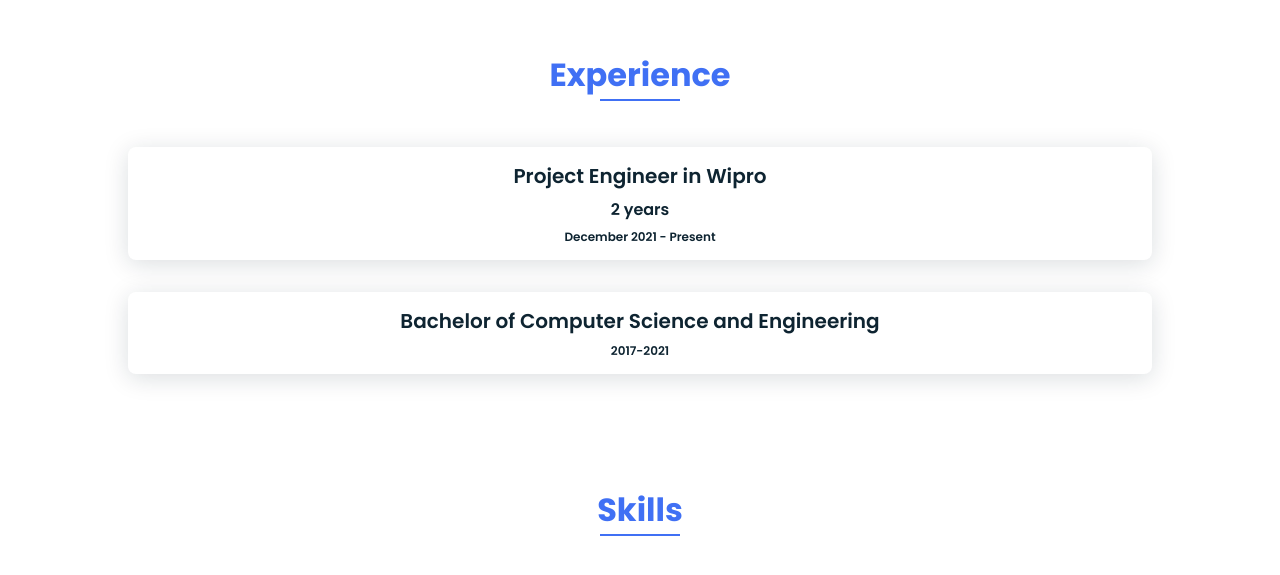
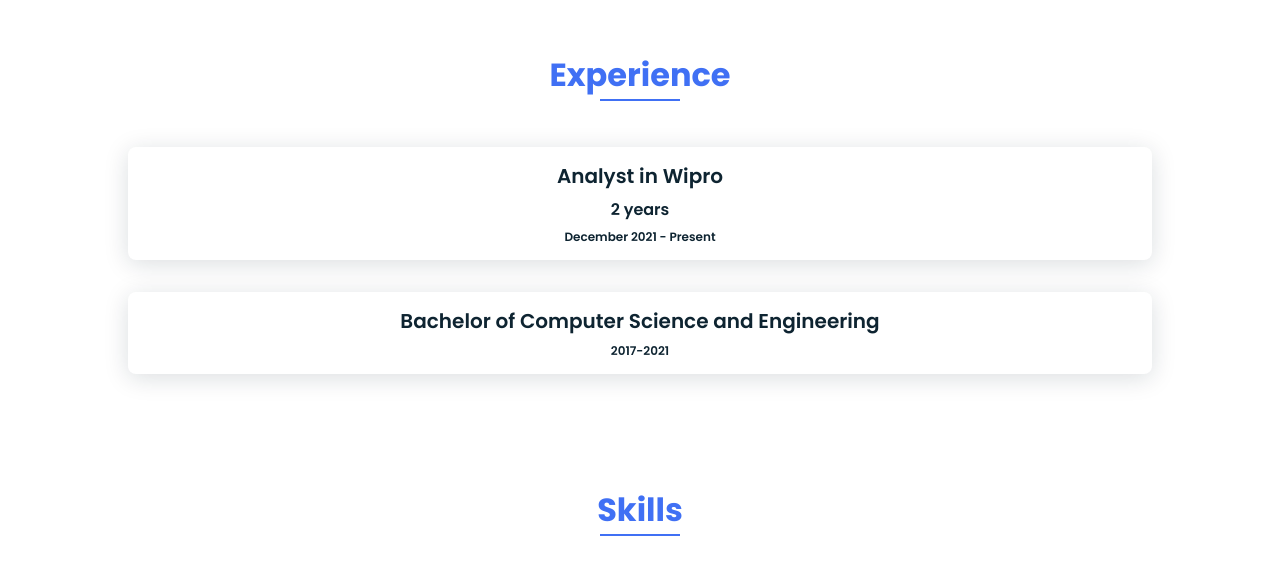
Before and after one commit to vijayakumarvv/Portfolio, a plain HTML site: page index.html in a window 1280 px wide. Shown: the part 1918-2493 px from the top of the page. Drawn offline with nearby package versions, Linux system fonts and the light colour scheme.

Commit message:
Update index.html

```diff
--- a/index.html
+++ b/index.html
@@ -113,7 +113,7 @@
         <div class="education-data">
           <div class="education-names">
             <!-- <i class="bx bxl-html5 skills-icon"></i> -->
-            <span class="education-name">Project Engineer in Wipro</span>
+            <span class="education-name">Analyst in Wipro</span>
             <p class="education-platform ">2 years</p>
             <p class="education-duration ">December 2021 - Present</p>
 
```
